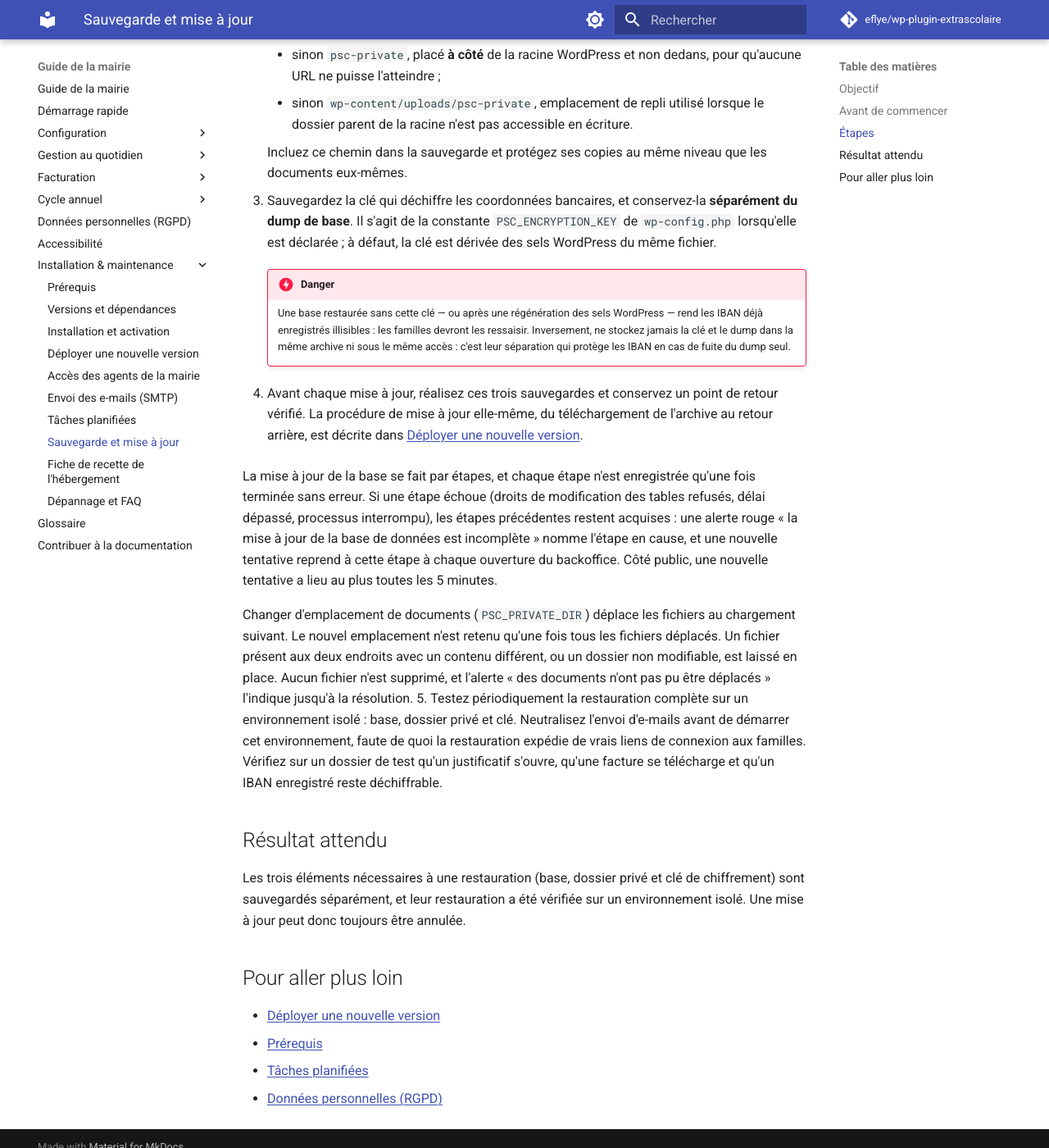
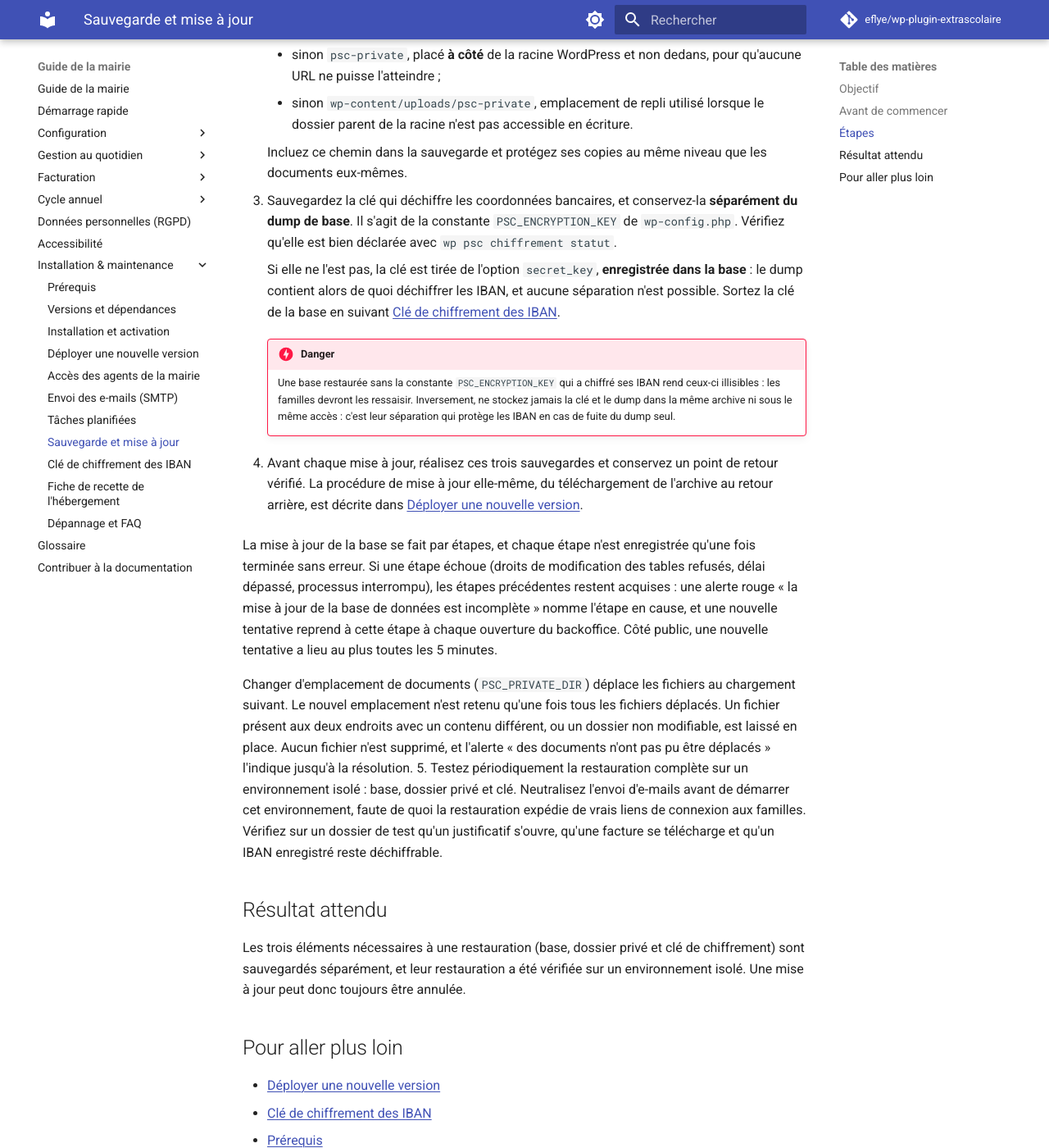
Before and after one commit to eflye/wp-plugin-extrascolaire, an MkDocs documentation site: the page built from documentation/installation/sauvegarde-mise-a-jour.md, in a window 1280 px wide and 1400 px high, scrolled down 712 px. Shown: the whole window at 82% size. Built offline with MkDocs 1.6.1 and Material for MkDocs 9.7.7, drawn with Linux system fonts in a browser that asks for light colours; comment, search, counter and statistics services are not loaded.

Commit message:
docs(chiffrement): la clé par défaut est en base ; procédure pour la sortir et la changer
Co-Authored-By: Claude Opus 5.5 <noreply@anthropic.com>
Claude-Session: https://claude.ai/code/session_01NUknn5V2uYE87AKNARM7tY

```diff
--- a/documentation/installation/sauvegarde-mise-a-jour.md
+++ b/documentation/installation/sauvegarde-mise-a-jour.md
@@ -19,10 +19,12 @@ Vous devez disposer d'un accès à la base de données, aux fichiers WordPress e
 
     Incluez ce chemin dans la sauvegarde et protégez ses copies au même niveau que les documents eux-mêmes.
 
-3. Sauvegardez la clé qui déchiffre les coordonnées bancaires, et conservez-la **séparément du dump de base**. Il s'agit de la constante `PSC_ENCRYPTION_KEY` de `wp-config.php` lorsqu'elle est déclarée ; à défaut, la clé est dérivée des sels WordPress du même fichier.
+3. Sauvegardez la clé qui déchiffre les coordonnées bancaires, et conservez-la **séparément du dump de base**. Il s'agit de la constante `PSC_ENCRYPTION_KEY` de `wp-config.php`. Vérifiez qu'elle est bien déclarée avec `wp psc chiffrement statut`.
+
+    Si elle ne l'est pas, la clé est tirée de l'option `secret_key`, **enregistrée dans la base** : le dump contient alors de quoi déchiffrer les IBAN, et aucune séparation n'est possible. Sortez la clé de la base en suivant [Clé de chiffrement des IBAN](cle-chiffrement.md).
 
     !!! danger
-        Une base restaurée sans cette clé — ou après une régénération des sels WordPress — rend les IBAN déjà enregistrés illisibles : les familles devront les ressaisir. Inversement, ne stockez jamais la clé et le dump dans la même archive ni sous le même accès : c'est leur séparation qui protège les IBAN en cas de fuite du dump seul.
+        Une base restaurée sans la constante `PSC_ENCRYPTION_KEY` qui a chiffré ses IBAN rend ceux-ci illisibles : les familles devront les ressaisir. Inversement, ne stockez jamais la clé et le dump dans la même archive ni sous le même accès : c'est leur séparation qui protège les IBAN en cas de fuite du dump seul.
 
 4. Avant chaque mise à jour, réalisez ces trois sauvegardes et conservez un point de retour vérifié. La procédure de mise à jour elle-même, du téléchargement de l'archive au retour arrière, est décrite dans [Déployer une nouvelle version](deploiement-zip.md).
 
@@ -38,6 +40,7 @@ Les trois éléments nécessaires à une restauration (base, dossier privé et c
 ## Pour aller plus loin
 
 - [Déployer une nouvelle version](deploiement-zip.md)
+- [Clé de chiffrement des IBAN](cle-chiffrement.md)
 - [Prérequis](prerequis.md)
 - [Tâches planifiées](taches-planifiees.md)
 - [Données personnelles (RGPD)](../rgpd.md)
--- a/mkdocs.yml
+++ b/mkdocs.yml
@@ -95,6 +95,7 @@ nav:
           - Envoi des e-mails (SMTP): installation/emails-smtp.md
           - Tâches planifiées: installation/taches-planifiees.md
           - Sauvegarde et mise à jour: installation/sauvegarde-mise-a-jour.md
+          - Clé de chiffrement des IBAN: installation/cle-chiffrement.md
           - Fiche de recette de l'hébergement: installation/fiche-recette-p1.md
           - Dépannage et FAQ: installation/depannage-faq.md
       - Glossaire: glossaire.md
```
Also changed, not shown: TODO.md (+11 -0 lines), docs/developpement-local.md (+4 -0 lines), documentation/installation/cle-chiffrement.md (added, +86 -0 lines), documentation/installation/fiche-recette-p1.md (+1 -1 lines), 1 other file.
